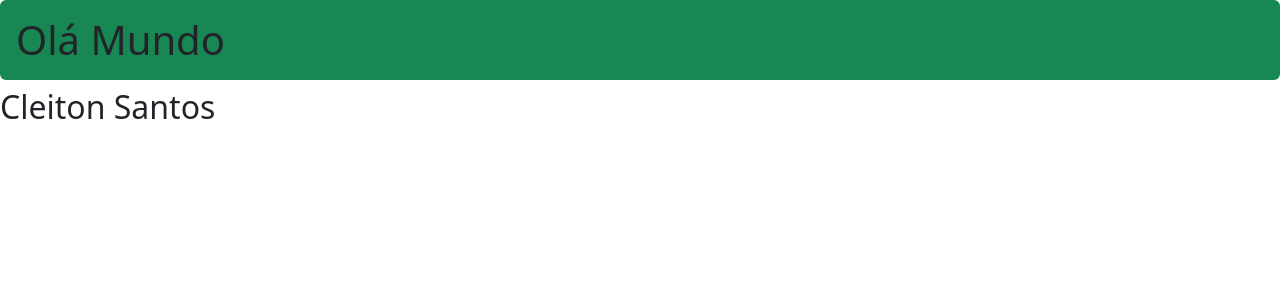
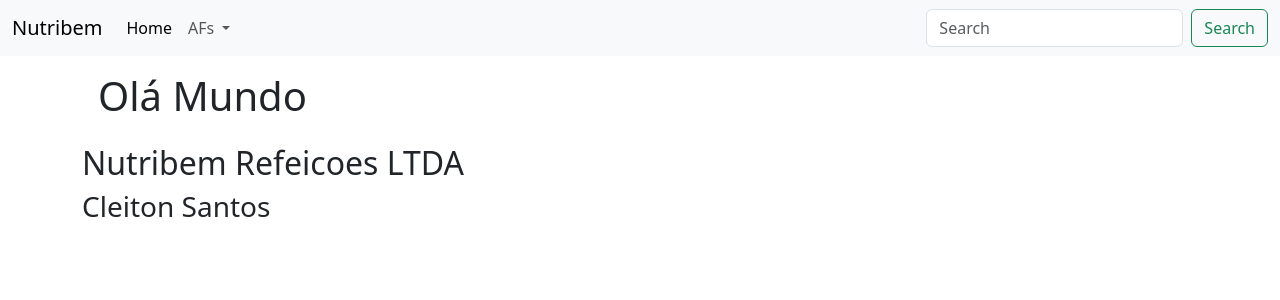
Before and after one commit to cleitonteixeira/monitoramento, a Django app: page / in a window 1280 px wide. Shown: the top 300 px of the page. Run offline with Django 5.2, Linux system fonts and the light colour scheme.

Commit message:
Menu 07-03

```diff
--- /dev/null
+++ b/billings/templates/pages/home.html
@@ -0,0 +1,43 @@
+{% include "partials/head.html" %}
+<body>
+<nav class="navbar navbar-expand-lg navbar-light bg-light">
+    <div class="container-fluid">
+        <a class="navbar-brand" href="#">Nutribem</a>
+        <button class="navbar-toggler" type="button" data-bs-toggle="collapse" data-bs-target="#navbarSupportedContent" aria-controls="navbarSupportedContent" aria-expanded="false" aria-label="Toggle navigation">
+        <span class="navbar-toggler-icon"></span>
+        </button>
+        <div class="collapse navbar-collapse" id="navbarSupportedContent">
+        <ul class="navbar-nav me-auto mb-2 mb-lg-0">
+            <li class="nav-item">
+            <a class="nav-link active" aria-current="page" href="#">Home</a>
+            </li>{% comment %}
+            <li class="nav-item">
+            <a class="nav-link" href="#">AF's</a>
+            </li> {% endcomment %}
+            <li class="nav-item dropdown">
+                <a class="nav-link dropdown-toggle" href="#" id="navbarDropdown" role="button" data-bs-toggle="dropdown" aria-expanded="false">
+                    AFs
+                </a>
+                <ul class="dropdown-menu" aria-labelledby="navbarDropdown">
+                    <li><a class="dropdown-item" href="#">Action</a></li>
+                    <li><a class="dropdown-item" href="#">Another action</a></li>
+                    <li><hr class="dropdown-divider"></li>
+                    <li><a class="dropdown-item" href="#">Something else here</a></li>
+                </ul>
+            </li>
+        </ul>
+        <form class="d-flex">
+            <input class="form-control me-2" type="search" placeholder="Search" aria-label="Search">
+            <button class="btn btn-outline-success" type="submit">Search</button>
+        </form>
+        </div>
+    </div>
+</nav>
+    <div class="container">
+
+        <h1 class="p-3">Olá Mundo</h1>
+        <h2>{{ company }}</h2>
+        <h3>{{ name }}</h3>
+    </div>
+</body>
+{% include "partials/footer.html" %}
--- /dev/null
+++ b/billings/templates/partials/footer.html
@@ -0,0 +1,3 @@
+<script src="https://cdn.jsdelivr.net/npm/@popperjs/core@2.9.2/dist/umd/popper.min.js" integrity="sha384-IQsoLXl5PILFhosVNubq5LC7Qb9DXgDA9i+tQ8Zj3iwWAwPtgFTxbJ8NT4GN1R8p" crossorigin="anonymous"></script>
+<script src="https://cdn.jsdelivr.net/npm/bootstrap@5.0.2/dist/js/bootstrap.min.js" integrity="sha384-cVKIPhGWiC2Al4u+LWgxfKTRIcfu0JTxR+EQDz/bgldoEyl4H0zUF0QKbrJ0EcQF" crossorigin="anonymous"></script>
+</html>
--- a/billings/templates/home.html
+++ b/billings/templates/partials/head.html
@@ -3,14 +3,9 @@
 <head>
     <meta charset="UTF-8">
     <meta name="viewport" content="width=device-width, initial-scale=1.0">
-    <title>Nutribem - Faturamento</title>
+    <title>Nutribem - Views</title>
     <link href="https://cdn.jsdelivr.net/npm/bootstrap@5.3.2/dist/css/bootstrap.min.css" rel="stylesheet" crossorigin="anonymous">
     <script src="https://cdn.jsdelivr.net/npm/bootstrap@5.3.2/dist/js/bootstrap.bundle.min.js" crossorigin="anonymous"></script>
     <script src="https://cdn.jsdelivr.net/npm/@popperjs/core@2.11.8/dist/umd/popper.min.js" crossorigin="anonymous"></script>
     <script src="https://cdn.jsdelivr.net/npm/bootstrap@5.3.2/dist/js/bootstrap.min.js" crossorigin="anonymous"></script>
 </head>
-<body>
-    <h1 class="p-3 rounded-2 bg-success">Olá Mundo</h1>
-    <h2>{{ name }}</h2>
-</body>
-</html>
--- a/billings/views.py
+++ b/billings/views.py
@@ -3,6 +3,7 @@ from django.http import HttpResponse
 # Create your views here.
 
 def home (request):
-    return render(request, 'home.html', context={
-        'name': 'Cleiton Santos'
+    return render(request, 'pages/home.html', context={
+        'name': 'Cleiton Santos',
+        'company':'Nutribem Refeicoes LTDA'
     })
```
